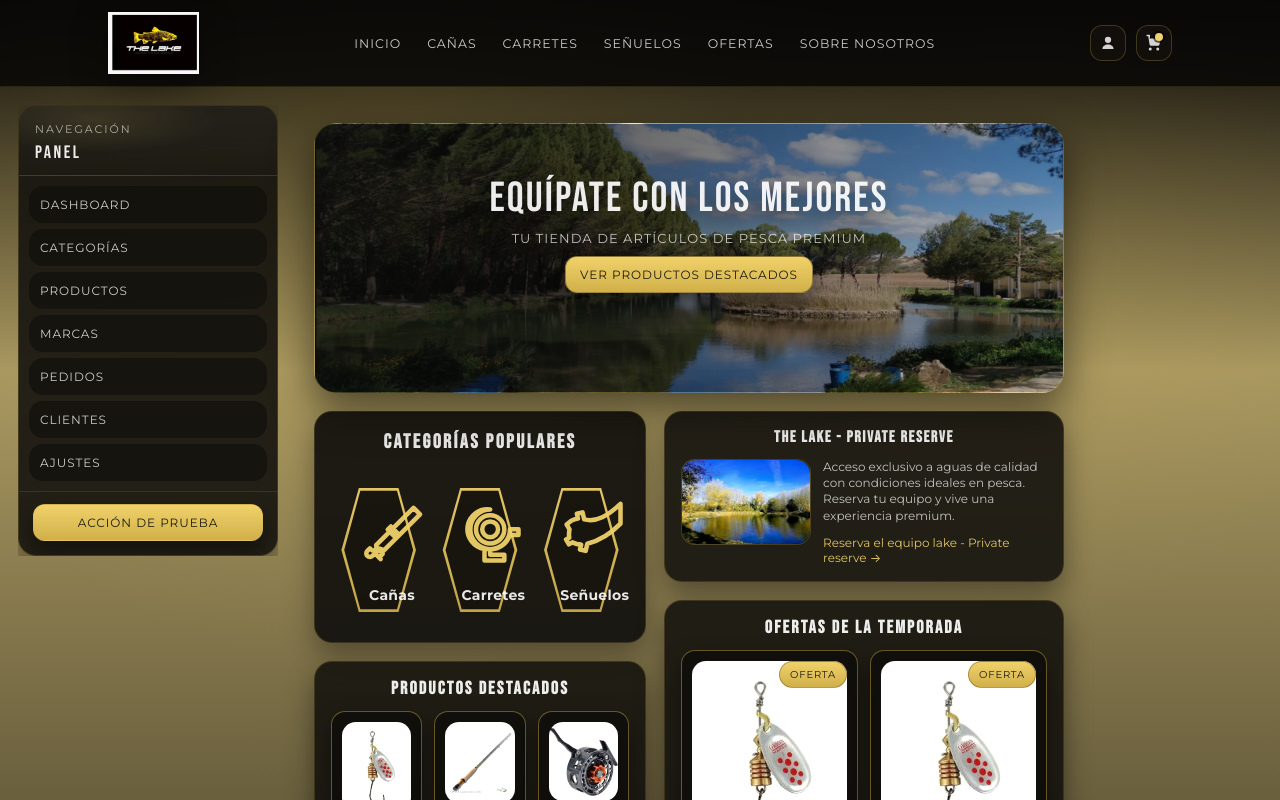
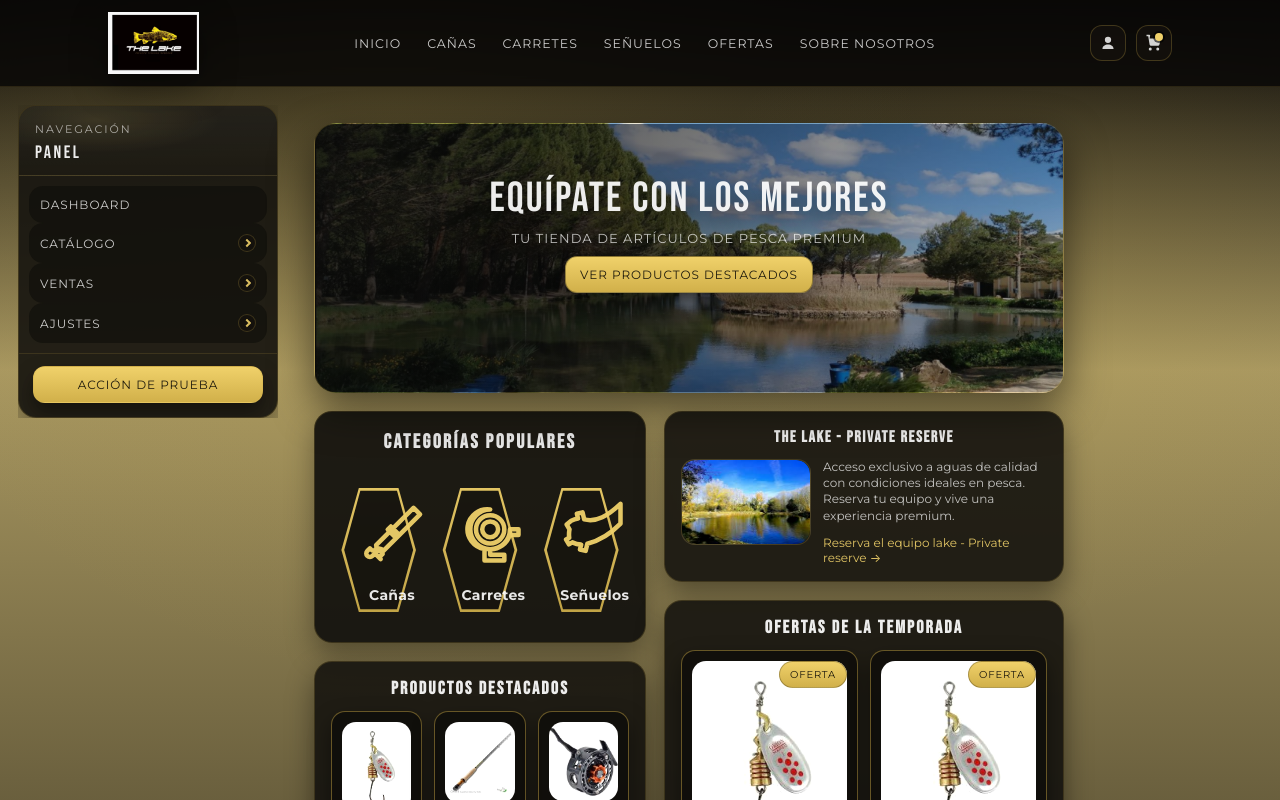
Before and after one commit to RubenZubicoa/Tienda-pesca, an Angular app: page / in a window 1280 px wide. Shown: the top 800 px of the page. Built offline with nearby package versions, Linux system fonts and the light colour scheme.

Commit message:
feat: agregar elementos expandibles al sidenav

```diff
--- a/src/app/core/components/sidenav/sidenav.html
+++ b/src/app/core/components/sidenav/sidenav.html
@@ -5,9 +5,41 @@
   </div>
 
   <div class="sidenav__group" aria-label="Secciones">
-    @for (item of items; track item.label) {
-      <a class="sidenav__link" [href]="item.href">{{ item.label }}</a>
-    }
+    <ul class="sidenav__list" aria-label="Opciones">
+      @for (item of items; track item.label) {
+        <li class="sidenav__item">
+          @if (item.children?.length) {
+            <button
+              class="sidenav__link sidenav__link--parent"
+              type="button"
+              (click)="toggle(item.label)"
+              [attr.aria-expanded]="isExpanded(item.label)"
+              [attr.aria-controls]="groupId(item.label)"
+            >
+              <span class="sidenav__linkText">{{ item.label }}</span>
+              <span class="sidenav__chevron" aria-hidden="true"></span>
+            </button>
+          } @else {
+            <a class="sidenav__link" [href]="item.href">{{ item.label }}</a>
+          }
+
+          @if (item.children?.length) {
+            <ul
+              class="sidenav__sublist"
+              aria-label="Subopciones"
+              [id]="groupId(item.label)"
+              [attr.data-collapsed]="!isExpanded(item.label)"
+            >
+              @for (child of item.children; track child.label) {
+                <li class="sidenav__subitem">
+                  <a class="sidenav__sublink" [href]="child.href">{{ child.label }}</a>
+                </li>
+              }
+            </ul>
+          }
+        </li>
+      }
+    </ul>
   </div>
 
   <div class="sidenav__footer" aria-label="Accesos">
--- a/src/app/core/components/sidenav/sidenav.scss
+++ b/src/app/core/components/sidenav/sidenav.scss
@@ -36,6 +36,18 @@
   gap: 6px;
 }
 
+.sidenav__list,
+.sidenav__sublist {
+  list-style: none;
+  padding: 0;
+  margin: 0;
+}
+
+.sidenav__item {
+  display: grid;
+  gap: 6px;
+}
+
 .sidenav__link {
   text-decoration: none;
   color: rgba(255, 255, 255, 0.78);
@@ -49,10 +61,82 @@
   transition: 160ms ease;
 }
 
+.sidenav__link--parent {
+  width: 100%;
+  display: flex;
+  align-items: center;
+  justify-content: space-between;
+  cursor: pointer;
+  font-family: inherit;
+}
+
+.sidenav__linkText {
+  text-align: left;
+}
+
+.sidenav__chevron {
+  width: 18px;
+  height: 18px;
+  border-radius: 10px;
+  display: grid;
+  place-items: center;
+  border: 1px solid rgba(209, 176, 74, 0.22);
+  background: rgba(20, 18, 14, 0.55);
+}
+
+.sidenav__chevron::before {
+  content: '';
+  width: 6px;
+  height: 6px;
+  border-right: 2px solid rgba(240, 209, 106, 0.9);
+  border-bottom: 2px solid rgba(240, 209, 106, 0.9);
+  transform: rotate(-45deg);
+  transition: 160ms ease;
+}
+
+.sidenav__link--parent[aria-expanded='true'] .sidenav__chevron::before {
+  transform: rotate(45deg);
+}
+
 .sidenav__link:hover {
   color: rgba(255, 255, 255, 0.95);
   border-color: rgba(209, 176, 74, 0.35);
   box-shadow: 0 0 0 4px rgba(209, 176, 74, 0.12);
+}
+
+.sidenav__sublist {
+  margin-left: 10px;
+  padding-left: 10px;
+  border-left: 1px solid rgba(209, 176, 74, 0.16);
+  display: grid;
+  gap: 6px;
+}
+
+.sidenav__sublist[data-collapsed='true'] {
+  display: none;
+}
+
+.sidenav__subitem {
+  display: grid;
+}
+
+.sidenav__sublink {
+  text-decoration: none;
+  color: rgba(255, 255, 255, 0.7);
+  font-size: 11px;
+  letter-spacing: 0.08em;
+  text-transform: uppercase;
+  padding: 9px 10px;
+  border-radius: 14px;
+  border: 1px solid transparent;
+  background: rgba(12, 11, 9, 0.38);
+  transition: 160ms ease;
+}
+
+.sidenav__sublink:hover {
+  color: rgba(255, 255, 255, 0.92);
+  border-color: rgba(209, 176, 74, 0.28);
+  box-shadow: 0 0 0 4px rgba(209, 176, 74, 0.1);
 }
 
 .sidenav__footer {
--- a/src/app/core/components/sidenav/sidenav.ts
+++ b/src/app/core/components/sidenav/sidenav.ts
@@ -1,4 +1,10 @@
 import { Component } from '@angular/core';
+
+type SidenavItem = Readonly<{
+  label: string;
+  href: string;
+  children?: readonly SidenavItem[];
+}>;
 
 @Component({
   selector: 'app-sidenav',
@@ -7,13 +13,52 @@ import { Component } from '@angular/core';
   styleUrl: './sidenav.scss',
 })
 export class Sidenav {
-  protected readonly items = [
+  protected expanded = new Set<string>();
+
+  protected readonly items: readonly SidenavItem[] = [
     { label: 'Dashboard', href: '#' },
-    { label: 'Categorías', href: '#' },
-    { label: 'Productos', href: '#' },
-    { label: 'Marcas', href: '#' },
-    { label: 'Pedidos', href: '#' },
-    { label: 'Clientes', href: '#' },
-    { label: 'Ajustes', href: '#' },
-  ] as const;
+    {
+      label: 'Catálogo',
+      href: '#',
+      children: [
+        { label: 'Categorías', href: '#' },
+        { label: 'Productos', href: '#' },
+        { label: 'Marcas', href: '#' },
+      ],
+    },
+    {
+      label: 'Ventas',
+      href: '#',
+      children: [
+        { label: 'Pedidos', href: '#' },
+        { label: 'Clientes', href: '#' },
+        { label: 'Cupones', href: '#' },
+      ],
+    },
+    {
+      label: 'Ajustes',
+      href: '#',
+      children: [
+        { label: 'Perfil', href: '#' },
+        { label: 'Configuración', href: '#' },
+      ],
+    },
+  ];
+
+  protected toggle(label: string) {
+    if (this.expanded.has(label)) {
+      this.expanded.delete(label);
+      return;
+    }
+
+    this.expanded.add(label);
+  }
+
+  protected isExpanded(label: string) {
+    return this.expanded.has(label);
+  }
+
+  protected groupId(label: string) {
+    return `sidenav-group-${label.toLowerCase().replace(/[^a-z0-9]+/g, '-')}`;
+  }
 }
```
